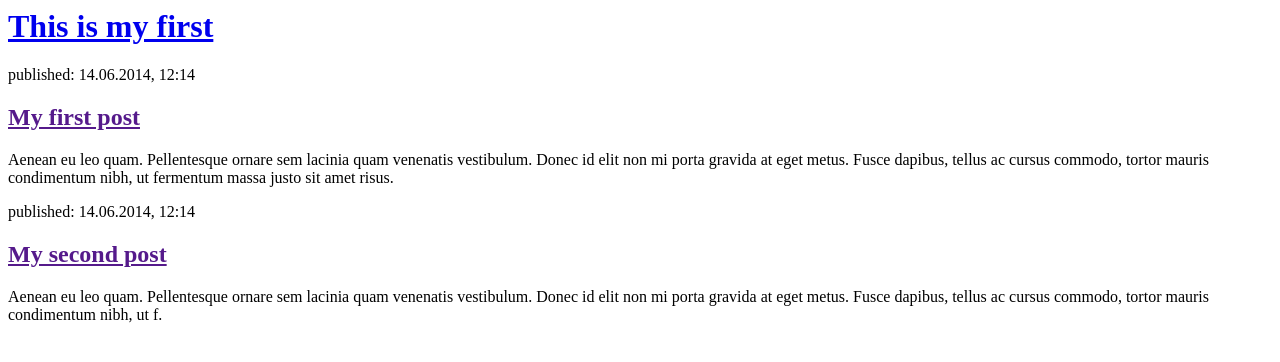
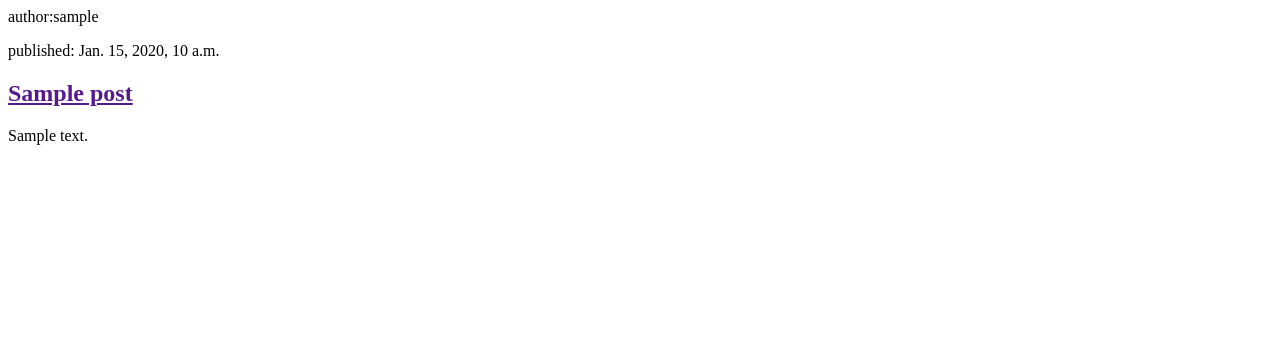
Before and after one commit to macabdul9/blog, a Django app: template blog/templates/blog/post_list.html in a window 1280 px wide. Shown: the top 362 px of the page. Run offline with Django 3.2, Linux system fonts and the light colour scheme; the template is opened without the code that fills it: values that come from a table or form of the project are taken from there, others are empty; tables that the repository leaves empty hold one stand-in row (values such as "Sample post").

Commit message:
post published

```diff
--- a/blog/templates/blog/post_list.html
+++ b/blog/templates/blog/post_list.html
@@ -3,20 +3,15 @@
 		<title>Abdul's Blog</title>
 	</head>
     <body>
+        {% for post in posts %}
 	    <div>
-							                <h1><a href="/">This is my first</a></h1>
+	    	<p>author:{{post.author}}</p>
+	        <p>published: {{ post.published_date }}</p>
+	        <h2><a href="">{{ post.title }}</a></h2>
+	        <p>{{ post.text|linebreaksbr }}</p>
 	    </div>
+		{% endfor %}
 
-										        <div>
-												            <p>published: 14.06.2014, 12:14</p>
-													                <h2><a href="">My first post</a></h2>
-															            <p>Aenean eu leo quam. Pellentesque ornare sem lacinia quam venenatis vestibulum. Donec id elit non mi porta gravida at eget metus. Fusce dapibus, tellus ac cursus commodo, tortor mauris condimentum nibh, ut fermentum massa justo sit amet risus.</p>
-																            </div>
 
-																	            <div>
-																			                <p>published: 14.06.2014, 12:14</p>
-																					            <h2><a href="">My second post</a></h2>
-																						                <p>Aenean eu leo quam. Pellentesque ornare sem lacinia quam venenatis vestibulum. Donec id elit non mi porta gravida at eget metus. Fusce dapibus, tellus ac cursus commodo, tortor mauris condimentum nibh, ut f.</p>
-																								        </div>
 	</body>
 </html>
```
Also changed, not shown: blog/views.py (+5 -3 lines). Lines whose indentation alone changed are shown as unchanged.
